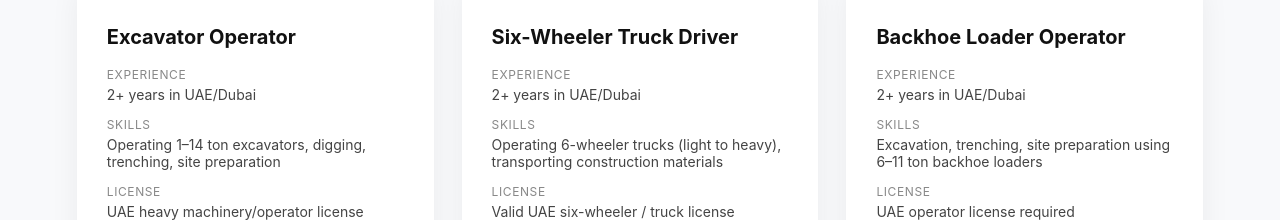
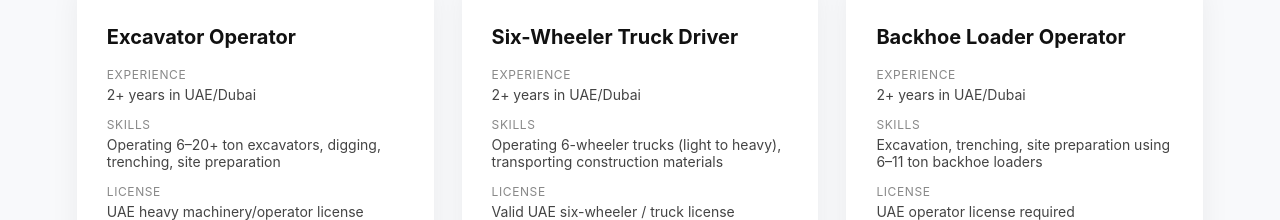
Before and after one commit to geekyneha/mach-hire-dxb, a React (Vite) app: page /careers in a window 1280 px wide. Shown: the part 422-642 px from the top of the page. Built offline with nearby package versions, Linux system fonts and the light colour scheme.

Commit message:
chore: minor changes

```diff
--- a/src/pages/Careers.jsx
+++ b/src/pages/Careers.jsx
@@ -12,7 +12,7 @@ const careers = [
     title: "Excavator Operator",
     experience: "2+ years in UAE/Dubai",
     skills:
-      "Operating 1–14 ton excavators, digging, trenching, site preparation",
+      "Operating 6–20+ ton excavators, digging, trenching, site preparation",
     license: "UAE heavy machinery/operator license",
     active: true,
   },
@@ -125,6 +125,8 @@ const generateJobSchema = (job) => ({
       "@type": "PostalAddress",
       streetAddress: "Al Warqa",
       addressLocality: "Dubai",
+      addressRegion: "Dubai",
+
       addressCountry: "AE",
     },
   },
--- a/src/pages/Home.jsx
+++ b/src/pages/Home.jsx
@@ -3,7 +3,6 @@ import styles from "./Home.module.css";
 import WhatsappButton from "../components/WhatsappButton/WhatsappButton";
 import Categories from "../components/Category/Categories";
 import WhyChooseUs from "../components/Why_Us/WhyChooseUs";
-import About from "./About";
 import Industries from "../components/Industry/Industries";
 import Testimonial from "../components/Testimonial/Testimonial";
 import OrganizationSchema from "../components/SEO/OrganizationSchema";
```
